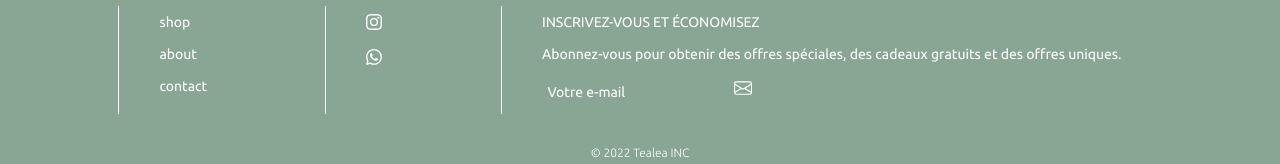
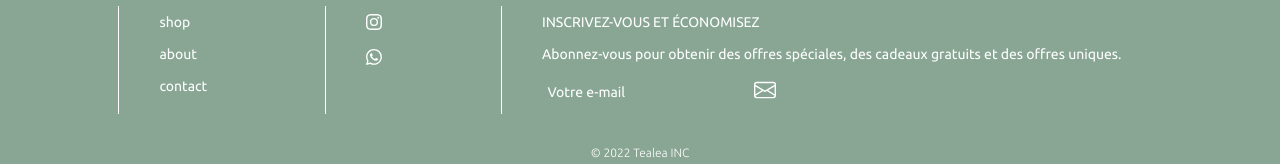
Before and after one commit to elenaflea/tealea, a React (Create React App) app: page / in a window 1280 px wide. Shown: the part 6104-6268 px from the top of the page. Built offline with nearby package versions, Linux system fonts and the light colour scheme; a web font is replaced by a local one.

Commit message:
Update MailContactForm.js

```diff
--- a/src/MailContactForm.js
+++ b/src/MailContactForm.js
@@ -10,9 +10,7 @@ function MailContactForm() {
   return (
 
 
-<form  onSubmit={handleSubmit} >
-
-
+<form  onSubmit={handleSubmit} className="line">
 
         <button  className='footerlink inputplace '>
           <i>|</i>
@@ -25,11 +23,12 @@ function MailContactForm() {
             field="email"
             errors={state.errors}
           />
+          </button>
+          <button className='footerBtn' type="submit" disabled={state.submitting} >
+          <svg  xmlns="http://www.w3.org/2000/svg" width="22" height="22" fill="currentColor"  viewBox="0 0 16 16">
+            <path d="M0 4a2 2 0 0 1 2-2h12a2 2 0 0 1 2 2v8a2 2 0 0 1-2 2H2a2 2 0 0 1-2-2V4Zm2-1a1 1 0 0 0-1 1v.217l7 4.2 7-4.2V4a1 1 0 0 0-1-1H2Zm13 2.383-4.708 2.825L15 11.105V5.383Zm-.034 6.876-5.64-3.471L8 9.583l-1.326-.795-5.64 3.47A1 1 0 0 0 2 13h12a1 1 0 0 0 .966-.741ZM1 11.105l4.708-2.897L1 5.383v5.722Z"/>
+          </svg>
 
-          <button className='footerBtn' type="submit" disabled={state.submitting} >
-          <svg  xmlns="http://www.w3.org/2000/svg" width="18" height="18" fill="currentColor"  viewBox="0 0 16 16">
-            <path d="M0 4a2 2 0 0 1 2-2h12a2 2 0 0 1 2 2v8a2 2 0 0 1-2 2H2a2 2 0 0 1-2-2V4Zm2-1a1 1 0 0 0-1 1v.217l7 4.2 7-4.2V4a1 1 0 0 0-1-1H2Zm13 2.383-4.708 2.825L15 11.105V5.383Zm-.034 6.876-5.64-3.471L8 9.583l-1.326-.795-5.64 3.47A1 1 0 0 0 2 13h12a1 1 0 0 0 .966-.741ZM1 11.105l4.708-2.897L1 5.383v5.722Z"/>
-          </svg> </button>
          </button>
 
       </form>
```
